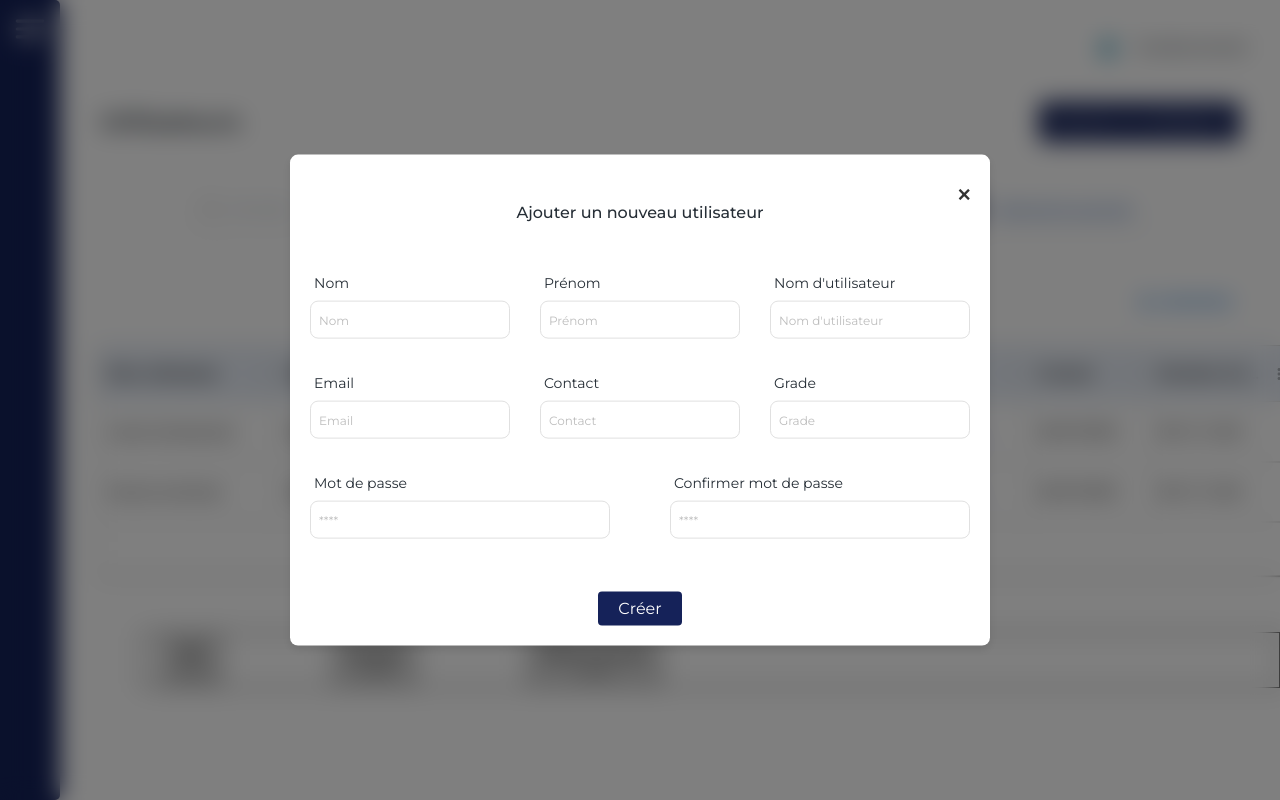
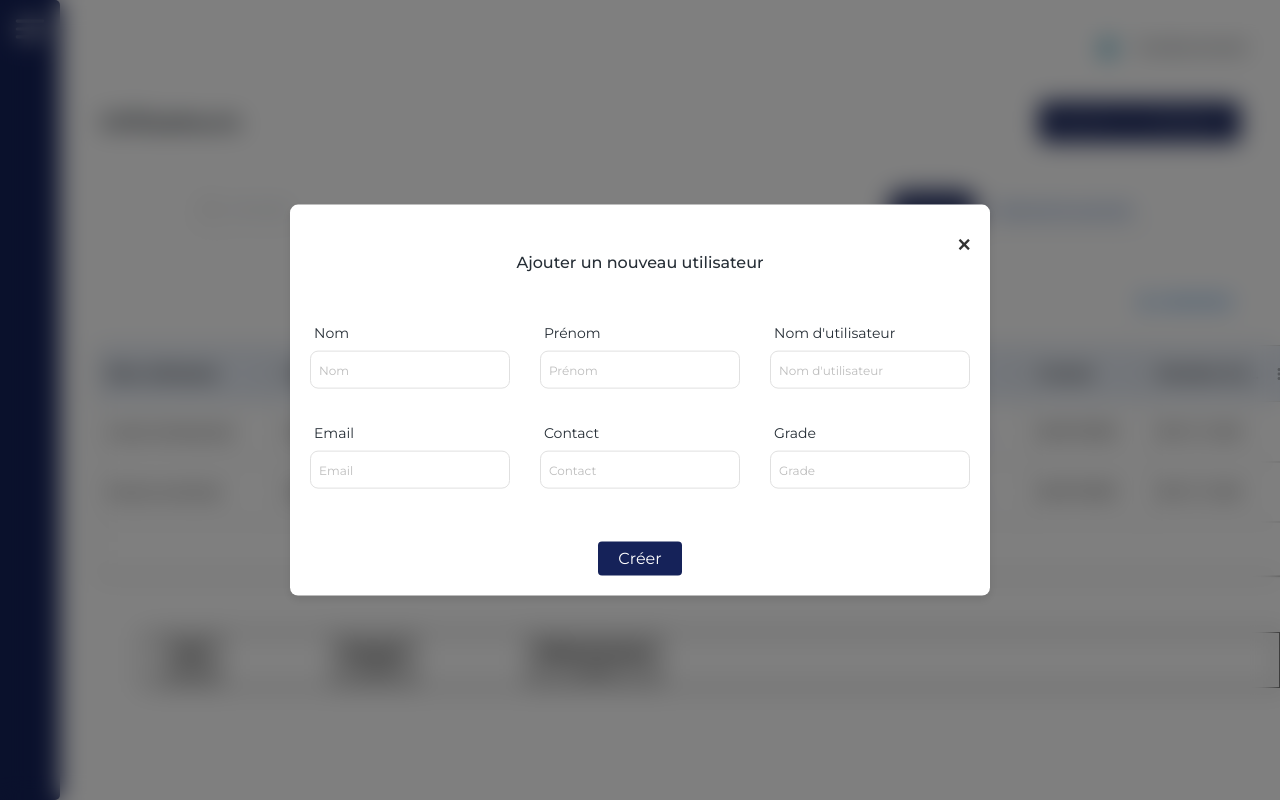
Before and after one commit to thaninamck/IT_Governance, a React (Vite) app in the folder frontend/: page /utilisateurs in a window 1280 px wide. Both pictures are taken after typing "Sample" into the empty fields and a click on the button "Ajouter un utilisateur". Built offline with nearby package versions, Linux system fonts and the light colour scheme.

Commit message:
generation password and send via emailJS

```diff
--- a/frontend/src/components/Forms/AddUserForm.jsx
+++ b/frontend/src/components/Forms/AddUserForm.jsx
@@ -2,14 +2,13 @@ import React, { useEffect, useState } from 'react';
 import InputForm from './InputForm';
 import './FormStyle.css';
 import Button from '../Button';
+import emailjs from 'emailjs-com';
 
 function AddUserForm({ title, isOpen, onClose, initialValues, onUserCreated }) {
-  if (!isOpen) return null; // Ne pas afficher le modal si isOpen est false
+  if (!isOpen) return null;
 
-  // Fonction pour obtenir la date actuelle au format YYYY-MM-DD
   const getCurrentDate = () => new Date().toISOString().split('T')[0];
 
-  // États pour chaque champ
   const [userData, setUserData] = useState({
     username: '',
     nom: '',
@@ -18,58 +17,77 @@ function AddUserForm({ title, isOpen, onClose, initialValues, onUserCreated }) {
     email: '',
     contact: '',
     dateField: '',
-    dateField1: getCurrentDate(), // Date de création automatique
+    dateField1: getCurrentDate(),
     status: 'Bloqué',
     password: '',
-    confirmPassword: '',
   });
+  const [isUpdating, setIsUpdating] = useState(false);
 
-  // Fonction pour générer le username sans espace
-  const generateUsername = (prenom, nom) => {
-    if (prenom && nom) {
-      return `${prenom.trim().replace(/\s+/g, '').toLowerCase()}.${nom.trim().replace(/\s+/g, '').toLowerCase()}`;
-    }
-    return '';
+  // Générer un mot de passe aléatoire
+  const generatePassword = () => {
+    const chars = 'ABCDEFGHIJKLMNOPQRSTUVWXYZabcdefghijklmnopqrstuvwxyz0123456789@#$%&*!';
+    return Array.from({ length: 10 }, () => chars.charAt(Math.floor(Math.random() * chars.length))).join('');
   };
 
-
-
-  // Mettre à jour username dès que prenom ou nom change
+  // Préremplir les champs si on est en mode update
   useEffect(() => {
     if (initialValues) {
       setUserData(initialValues);
+      setIsUpdating(true);
+    } else {
+      setIsUpdating(false);
     }
   }, [initialValues]);
 
-// Mettre à jour le username automatiquement
+  // Générer automatiquement le username
   useEffect(() => {
     if (userData.nom && userData.prenom) {
       const generatedUsername = `${userData.prenom.trim().replace(/\s+/g, '').toLowerCase()}.${userData.nom.trim().replace(/\s+/g, '').toLowerCase()}`;
-    setUserData(prevData => ({
-      ...prevData,
-      username: generatedUsername,
-    }));
+      setUserData(prev => ({ ...prev, username: generatedUsername }));
     }
   }, [userData.nom, userData.prenom]);
 
-  const handleSubmit = (e) => {
-    e.preventDefault(); // Empêcher le rechargement
-    onUserCreated({ ...userData, dateField1: getCurrentDate() }); // Met à jour avant d'envoyer
+  const handleSubmit = async (e) => {
+    e.preventDefault();
+
+    let updatedUser = { ...userData };
+
+    if (!isUpdating) {
+      const generatedPassword = generatePassword();
+      updatedUser.password = generatedPassword;
+
+      // Envoyer l'e-mail uniquement lors de la création
+      const templateParams = {
+        user_name: `${updatedUser.prenom} ${updatedUser.nom}`,
+        user_email: updatedUser.email,
+        user_password: generatedPassword,
+      };
+
+      try {
+        const response = await emailjs.send('service_mcpkn9g', 'template_ln3j8zy', templateParams, 'oAXuwpg74dQwm0C_s');
+        if (response.status !== 200) {
+          alert('Échec de l\'envoi de l\'e-mail.');
+          return;
+        }
+      } catch (error) {
+        console.error('Erreur lors de l\'envoi de l\'e-mail :', error);
+        alert('Une erreur est survenue lors de l\'envoi de l\'e-mail.');
+        return;
+      }
+    }
+
+    // Appeler la fonction de création ou de mise à jour
+    onUserCreated(updatedUser);
     onClose();
   };
 
   return (
     <div className="fixed inset-0 flex items-center justify-center bg-black bg-opacity-50 backdrop-blur-md z-50">
       <form className="appForm_container" onSubmit={handleSubmit}>
-        {/* Icône Close */}
-        <button className="close-button" type="button" onClick={onClose}>
-          &times;
-        </button>
+        <button className="close-button" type="button" onClick={onClose}>&times;</button>
 
-        {/* Titre dynamique */}
         <p>{title}</p>
 
-        {/* Formulaire */}
         <div className="form-row">
           <InputForm
             type="text"
@@ -96,9 +114,10 @@ useEffect(() => {
             width="200px"
               flexDirection="flex-col"
             value={userData.username}
-            disabled // Désactivé car généré automatiquement
+            readOnly // Correction ici
           />
         </div>
+
         <div className="form-row">
           <InputForm
             type="email"
@@ -128,28 +147,7 @@ useEffect(() => {
             onChange={e => setUserData({ ...userData, grade: e.target.value })}
           />
         </div>
-        <div className="form-row">
-          <InputForm
-            type="password"
-            label="Mot de passe"
-            placeholder="****"
-            width="300px"
-            flexDirection="flex-col"
-            value={userData.password || ""}
-            onChange={e => setUserData({ ...userData, password: e.target.value })}
-          />
-          <InputForm
-            type="password"
-            label="Confirmer mot de passe"
-            placeholder="****"
-            width="300px"
-            flexDirection="flex-col"
-            value={userData.confirmPassword || ""}
-            onChange={e => setUserData({ ...userData, confirmPassword: e.target.value })}
-          />
-        </div>
 
-        {/* Bouton Créer */}
         <Button btnName="Créer" type="submit" />
       </form>
     </div>
```
Lines whose indentation alone changed are shown as unchanged.
